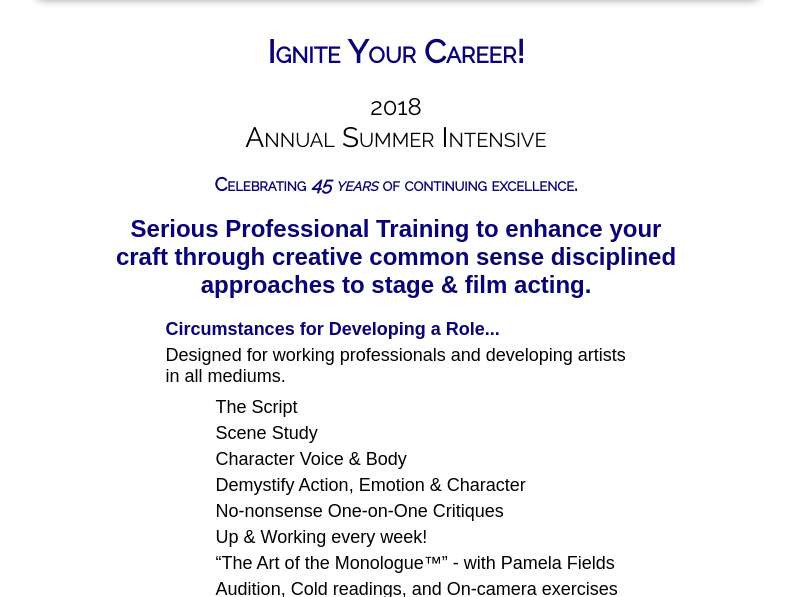
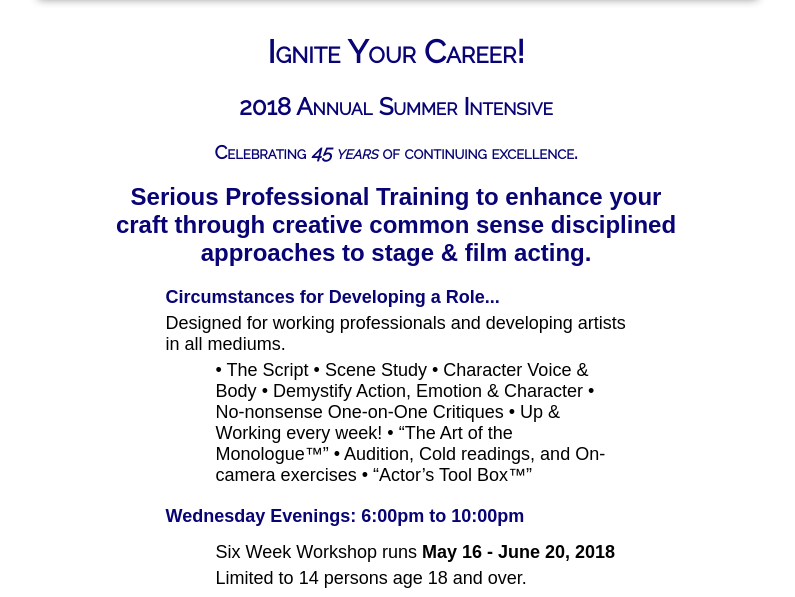
Before and after one commit to biscaboy/megaw, a plain HTML site: page ignite.html in a window 1280 px wide. Shown: the part 187-784 px from the top of the page, without its empty margins (244-1039 px from the left). Drawn offline with Linux system fonts and the light colour scheme.

Commit message:
Update list style for ignite page

```diff
--- a/ignite.html
+++ b/ignite.html
@@ -33,25 +33,24 @@
             <div id="main">
                 <div id="mainheader">
                   <h1>Ignite Your Career!</h1>
-                      <span style="font-size:24px;">2018 </span><br>
-                      <span style="font-size:28px;">Annual Summer Intensive</span><br>
-                      <h3>Celebrating <em>45 years</em> of continuing excellence.</h3>
+                  <h2>2018 Annual Summer Intensive</h2>
+                  <h3>Celebrating <em>45 years</em> of continuing excellence.</h3>
                 </div>
                 <div id="maincol">
                       <h2 style="text-align:center;">Serious Professional Training to enhance your craft through creative common sense disciplined approaches to stage & film acting.</h2>
                       <div class="main-body">
                          <h4>Circumstances for Developing a Role...</h4>
                          Designed for working professionals and developing artists in all mediums.
-                       	<ul class="plain-list">
+                       	<ul class="flat-list">
                          		<li>The Script </li>
                             <li>Scene Study</li>
                             <li>Character Voice & Body</li>
                             <li>Demystify Action, Emotion & Character</li>
                        	    <li>No-nonsense One-on-One Critiques </li>
                             <li>Up & Working every week!</li>
-                            <li>“The Art of the Monologue™” - with Pamela Fields</li>
+                            <li>“The Art of the Monologue™”</li>
   						              <li>Audition, Cold readings, and On-camera exercises</li>
-                            <li>“Actor’s Tool Box™” - with Laura Durant</li>
+                            <li>“Actor’s Tool Box™”</li>
                         </ul>
        					        <h4>Wednesday Evenings: 6:00pm to 10:00pm </h4>
                          <ul class="plain-list">
--- a/megaw.css
+++ b/megaw.css
@@ -354,3 +354,17 @@ ul.plain-list {
 ul.plain-list li {
 	padding: 5px 0 0 0;
 }
+
+ul.flat-list {
+	list-style-type: disc;
+	margin-bottom: 20px;
+}
+
+ul.flat-list li {
+	padding: 5px 0 0 0;
+	display: inline;
+}
+
+ul.flat-list li:before {
+	content:  " • ";
+}
```
